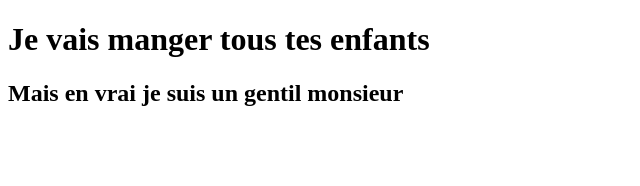
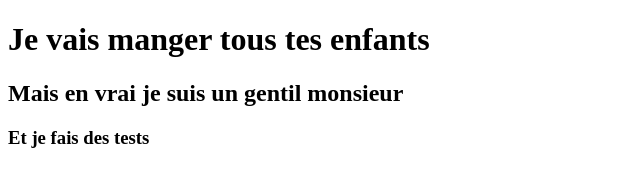
Before and after one commit to gauchouni/exo1, a plain HTML site: page index.html in a window 1280 px wide. Shown: the whole page, without its empty margins (0-640 px from the left). Drawn offline with Linux system fonts and the light colour scheme.

Commit message:
Commit de l'amour

```diff
--- a/index.html
+++ b/index.html
@@ -11,5 +11,6 @@
 <body>
     <h1>Je vais manger tous tes enfants</h1>
     <h2>Mais en vrai je suis un gentil monsieur</h2>
+    <h3>Et je fais des tests</h3>
 </body>
 </html>
```
